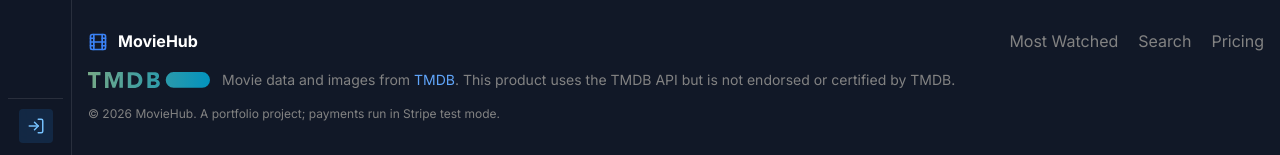
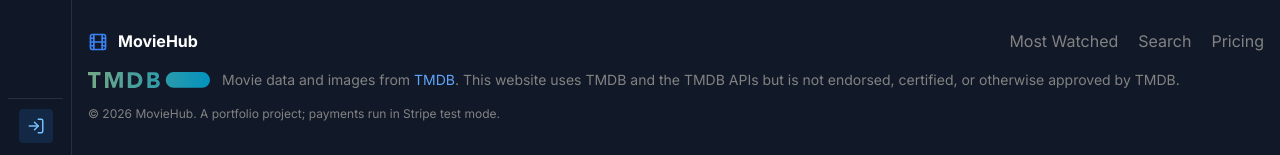
Before and after one commit to HrvojeZec/movieapp, a Next.js app: page /subscription/success in a window 1280 px wide. Shown: the part 645-800 px from the top of the page. Built offline with nearby package versions, Linux system fonts and the light colour scheme; no server answers.

Commit message:
fix(movies): show TMDB's current attribution notice
The footer now uses the wording of TMDB's API terms: the site uses TMDB and the TMDB APIs but is
not endorsed, certified, or otherwise approved by TMDB.

```diff
--- a/src/widgets/app-shell/ui/Footer/Footer.tsx
+++ b/src/widgets/app-shell/ui/Footer/Footer.tsx
@@ -61,7 +61,8 @@ export function Footer() {
               >
                 TMDB
               </Anchor>
-              . This product uses the TMDB API but is not endorsed or certified by TMDB.
+              . This website uses TMDB and the TMDB APIs but is not endorsed, certified, or
+              otherwise approved by TMDB.
             </Text>
           </Group>
 
```
Also changed, not shown: 1 other file (tests, documents, lock files or other folders).
